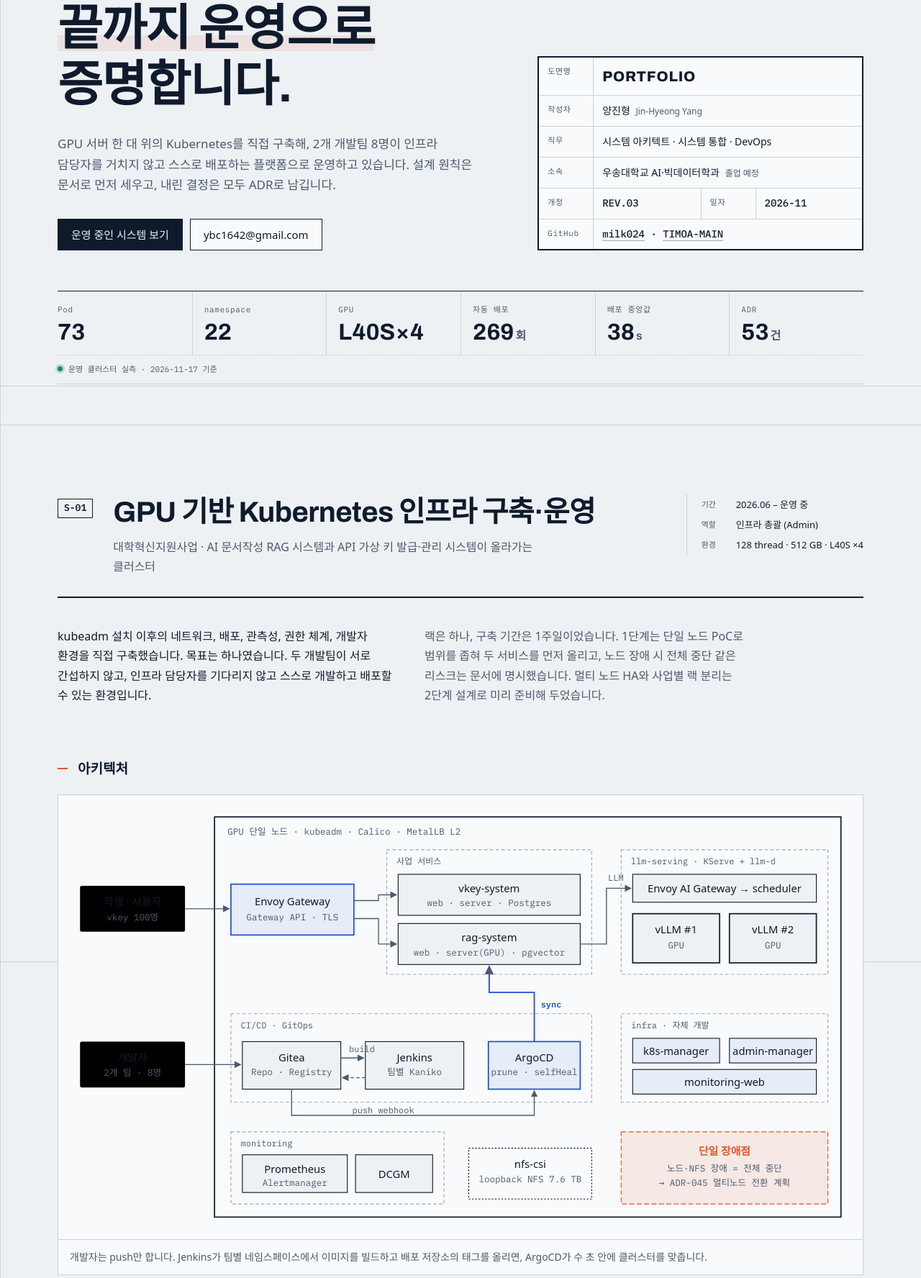
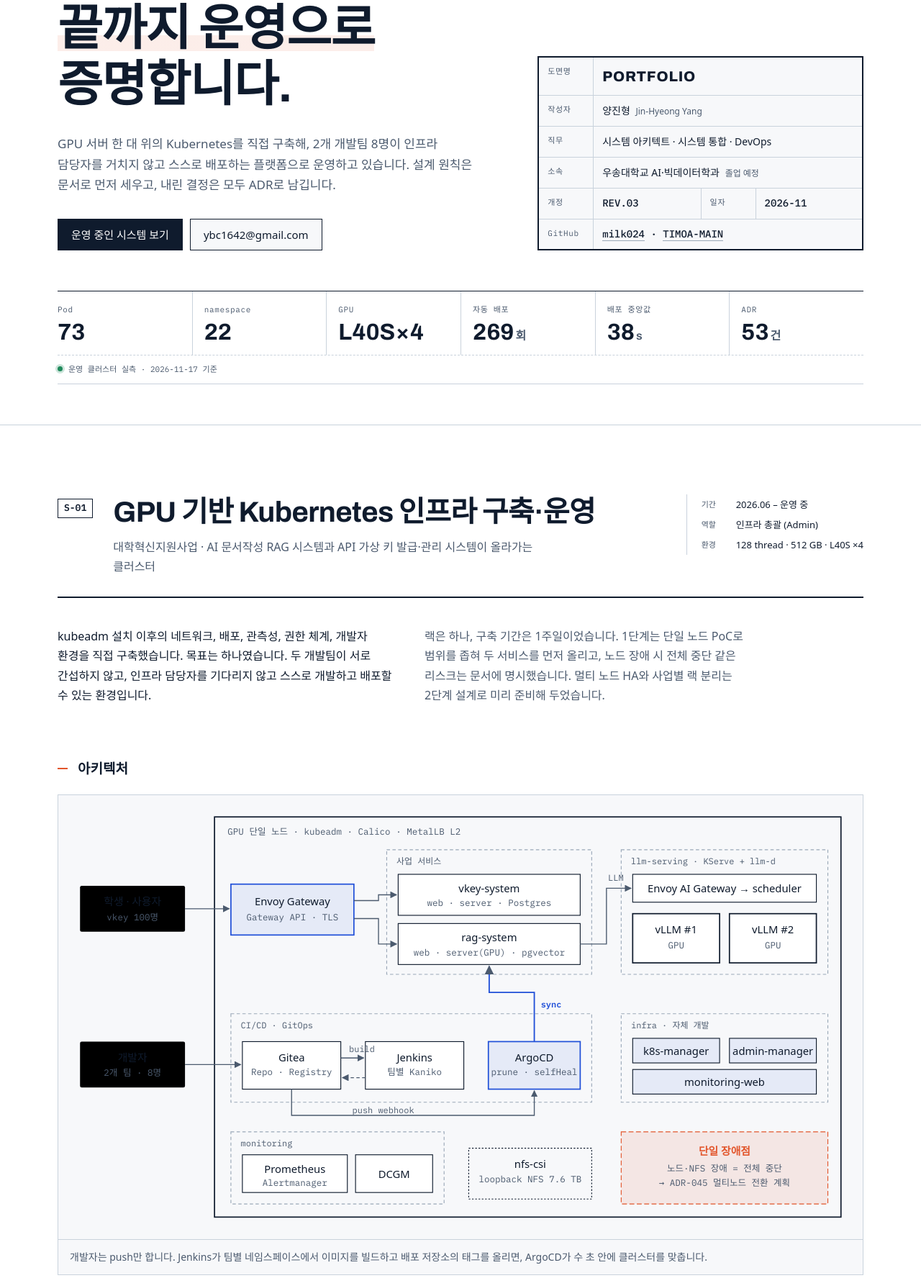
Before and after one commit to milk024/portfolio-web, a plain HTML site: page index.html in a window 1280 px wide. Shown: the part 264-2040 px from the top of the page at 72% size. Drawn offline with Linux system fonts and the light colour scheme; a web font is replaced by a local one.

Commit message:
Use plain white background, drop grid and OS dark default
Co-Authored-By: Claude Opus 5.5 <noreply@anthropic.com>

```diff
--- a/script.js
+++ b/script.js
@@ -4,9 +4,7 @@
   // Theme toggle: paper <-> blueprint
   var btn = document.getElementById('themeBtn');
   function isDark() {
-    var t = root.getAttribute('data-theme');
-    if (t) return t === 'dark';
-    return window.matchMedia && window.matchMedia('(prefers-color-scheme: dark)').matches;
+    return root.getAttribute('data-theme') === 'dark';
   }
   if (btn) {
     btn.addEventListener('click', function () {
--- a/style.css
+++ b/style.css
@@ -1,7 +1,7 @@
 /* ===== Tokens ===== */
 :root {
-  --bg: #EEF1F4;
-  --surface: #F8FAFB;
+  --bg: #FFFFFF;
+  --surface: #F7F8FA;
   --ink: #0F1B2D;
   --ink-2: #4B5A6E;
   --line: #C9D2DC;
@@ -23,17 +23,6 @@
   --maxw: 1160px;
   color-scheme: light;
 }
-@media (prefers-color-scheme: dark) {
-  :root:not([data-theme="light"]) {
-    --bg: #0E2A4E; --surface: #12325C; --ink: #E8F0FA; --ink-2: #9FB6D3;
-    --line: #2F5585; --line-2: #4D74A6;
-    --grid: rgba(200, 225, 255, .08); --grid-2: rgba(200, 225, 255, .14);
-    --accent: #7FC8FF; --accent-soft: rgba(127, 200, 255, .10);
-    --mark: #FF8A65; --mark-soft: rgba(255, 138, 101, .14); --ok: #5FD39A;
-    --k: #E8F0FA;
-    color-scheme: dark;
-  }
-}
 :root[data-theme="dark"] {
   --bg: #0E2A4E; --surface: #12325C; --ink: #E8F0FA; --ink-2: #9FB6D3;
   --line: #2F5585; --line-2: #4D74A6;
@@ -53,14 +42,7 @@ body {
   font-size: 16px;
   line-height: 1.7;
   color: var(--ink);
-  background-color: var(--bg);
-  background-image:
-    linear-gradient(var(--grid-2) 1px, transparent 1px),
-    linear-gradient(90deg, var(--grid-2) 1px, transparent 1px),
-    linear-gradient(var(--grid) 1px, transparent 1px),
-    linear-gradient(90deg, var(--grid) 1px, transparent 1px);
-  background-size: 120px 120px, 120px 120px, 24px 24px, 24px 24px;
-  background-attachment: fixed;
+  background: var(--bg);
   word-break: keep-all;
   overflow-wrap: break-word;
 }
@@ -104,10 +86,6 @@ ul, ol { margin: 0; padding: 0; list-style: none; }
 .theme-btn .t-dark { display: none; }
 :root[data-theme="dark"] .theme-btn .t-light { display: none; }
 :root[data-theme="dark"] .theme-btn .t-dark { display: inline; }
-@media (prefers-color-scheme: dark) {
-  :root:not([data-theme="light"]) .theme-btn .t-light { display: none; }
-  :root:not([data-theme="light"]) .theme-btn .t-dark { display: inline; }
-}
 
 /* ===== Cover ===== */
 .cover { padding: 88px 0 56px; border-bottom: 1px solid var(--line); }
```
